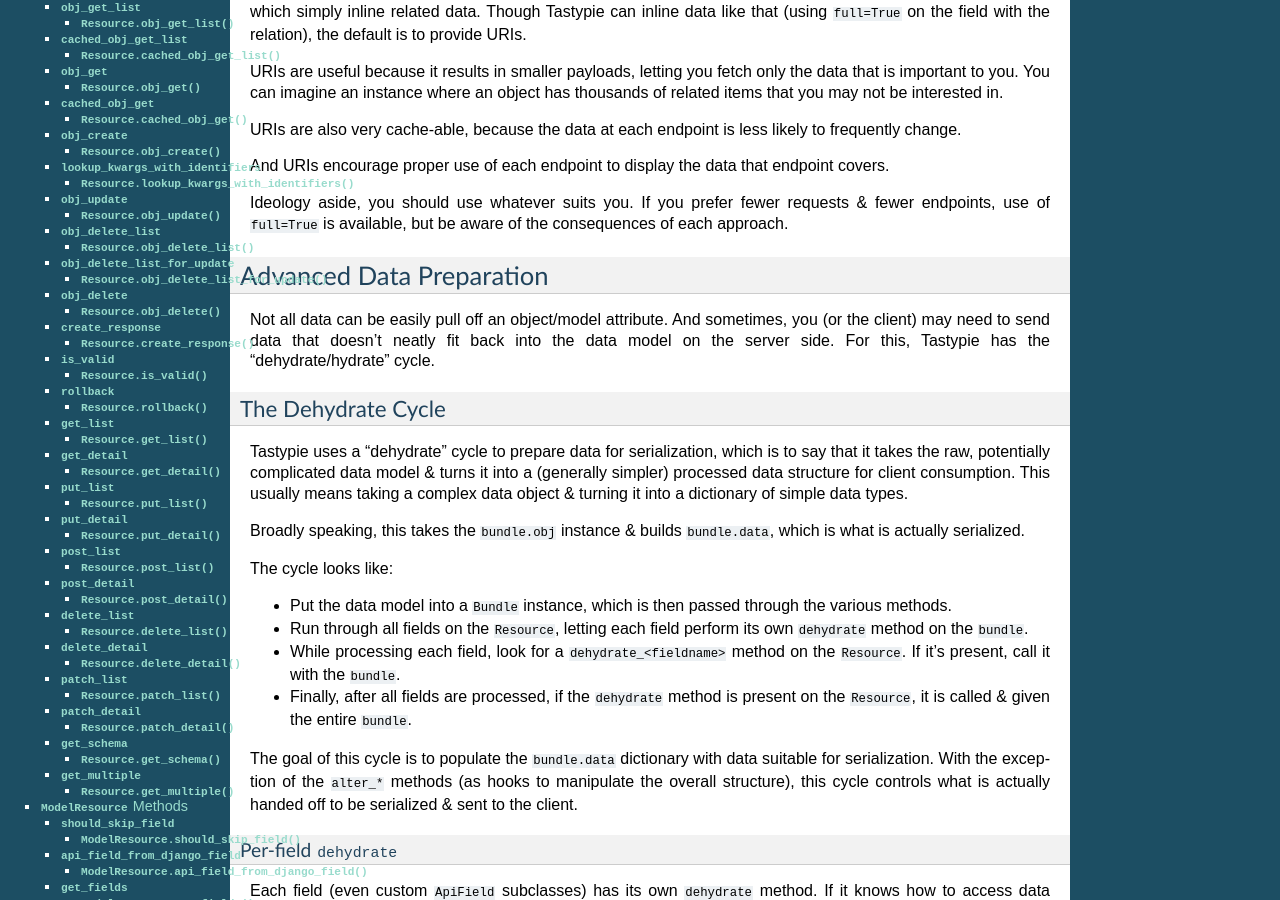
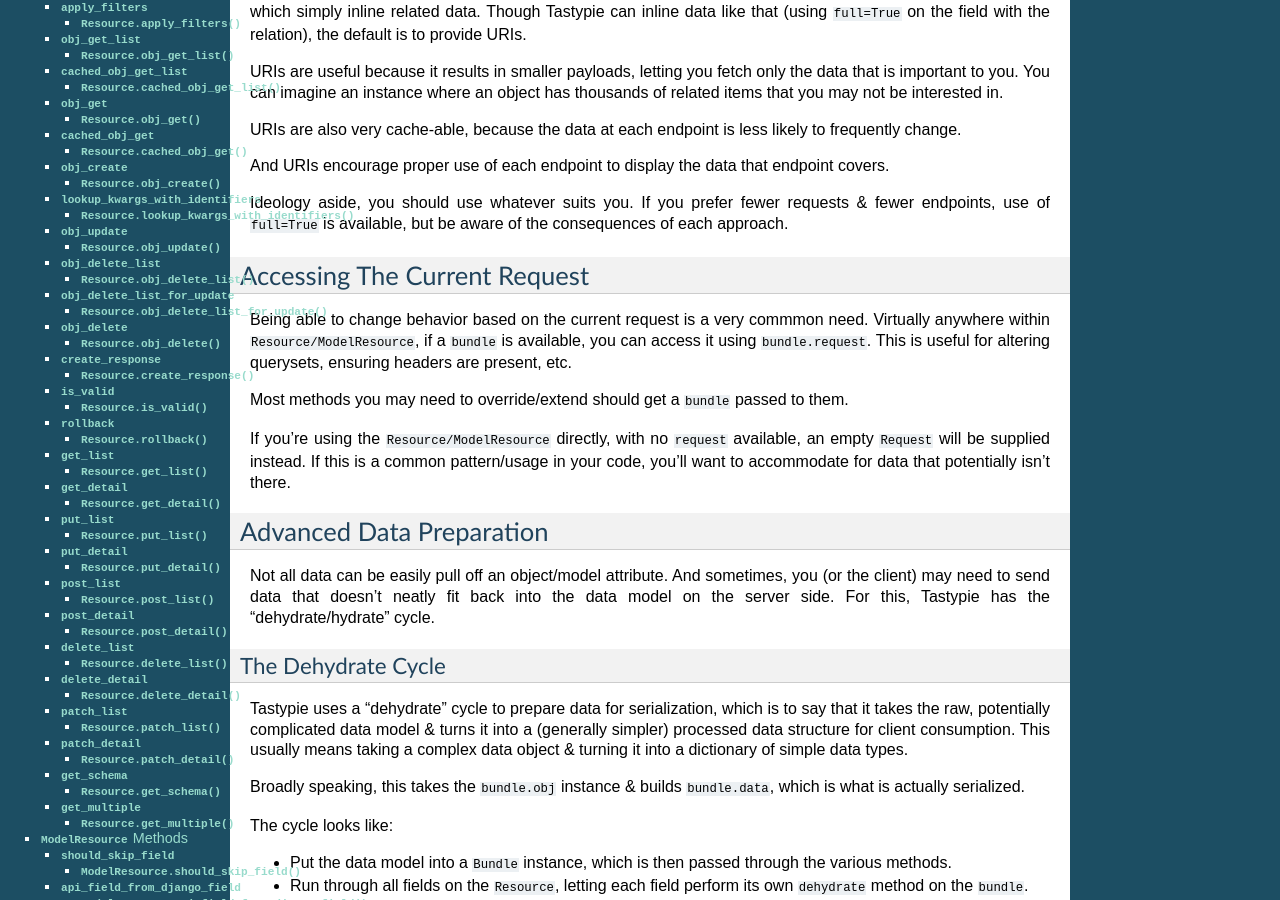
Before and after one commit to django-tastypie/django-tastypie, a Sphinx documentation site: the page built from docs/resources.rst, in a window 1280 px wide and 900 px high, scrolled down 2348 px. Built offline with Sphinx 7.4.7, drawn with Linux system fonts in a browser that asks for light colours; pages that are not in the unit, such as notebooks, are missing from menus; some of the changed text lies outside the part shown.

Commit message:
Added docs on using ``bundle.request``.

```diff
--- a/docs/resources.rst
+++ b/docs/resources.rst
@@ -158,6 +158,23 @@
 consequences of each approach.
 
 
+Accessing The Current Request
+=============================
+
+Being able to change behavior based on the current request is a very commmon
+need. Virtually anywhere within ``Resource/ModelResource``, if a ``bundle`` is
+available, you can access it using ``bundle.request``. This is useful for
+altering querysets, ensuring headers are present, etc.
+
+Most methods you may need to override/extend should get a ``bundle`` passed to
+them.
+
+If you're using the ``Resource/ModelResource`` directly, with no ``request``
+available, an empty ``Request`` will be supplied instead. If this is a common
+pattern/usage in your code, you'll want to accommodate for data that potentially
+isn't there.
+
+
 Advanced Data Preparation
 =========================
 
```
